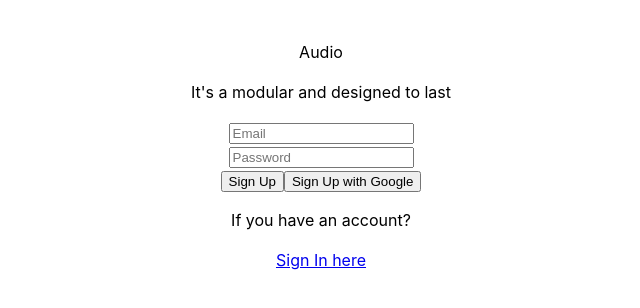
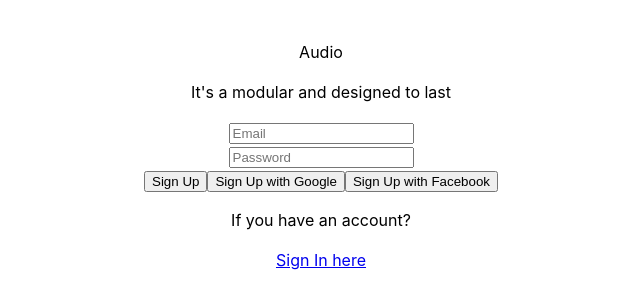
Before and after one commit to isabellaterssariol/challenge03, a React (Vite) app: page /sign-up in a window 1280 px wide. Shown: the top 308 px of the page, without its empty margins (319-959 px from the left). Built offline with nearby package versions, Linux system fonts and the light colour scheme; what reactfire would draw is missing.

Commit message:
Adding Sign Up with Facebook.

```diff
--- a/src/auth/SignUp.tsx
+++ b/src/auth/SignUp.tsx
@@ -1,6 +1,6 @@
 import { Link } from "react-router-dom";
 import { useState } from "react";
-import { createUserWithEmailAndPassword, signInWithPopup, GoogleAuthProvider } from "firebase/auth";
+import { createUserWithEmailAndPassword, signInWithPopup, GoogleAuthProvider, FacebookAuthProvider } from "firebase/auth";
 import { auth } from "../configs/firebaseConfig";
 
 const SignUp = () => {
@@ -27,14 +27,21 @@ const SignUp = () => {
     try {
       await signInWithPopup(auth, provider);
       console.log("User account created successfully with Google!");
-      setEmail("");
-      setPassword("");
     } catch (error) {
       console.error("Error creating user account with Google:", error);
-      setEmail("");
-      setPassword("");
     }
   };
+
+  const handleFacebookSignUp = async (e: React.FormEvent) => {
+    e.preventDefault();
+    const provider = new FacebookAuthProvider();
+    try {
+      await signInWithPopup(auth, provider);
+      console.log("User account created successfully with Facebook!");
+    } catch (error) {
+      console.error("Error creating user account with Facebook:", error);
+    }
+  }
 
   return (
     <>
@@ -71,6 +78,7 @@ const SignUp = () => {
         </button>
 
         <button onClick={handleGoogleSignUp}>Sign Up with Google</button>
+        <button onClick={handleFacebookSignUp}>Sign Up with Facebook</button>
 
         <div className="footer">
           <p>If you have an account?</p>
```
